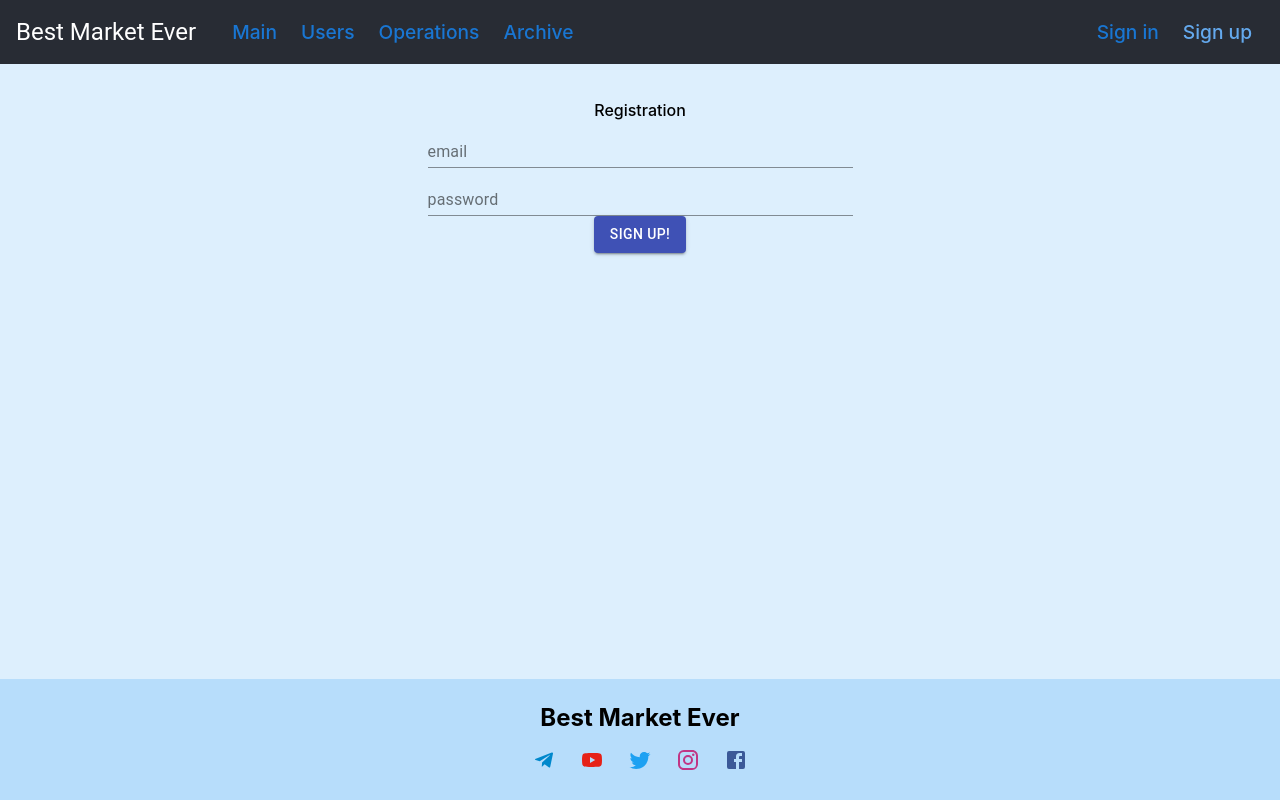
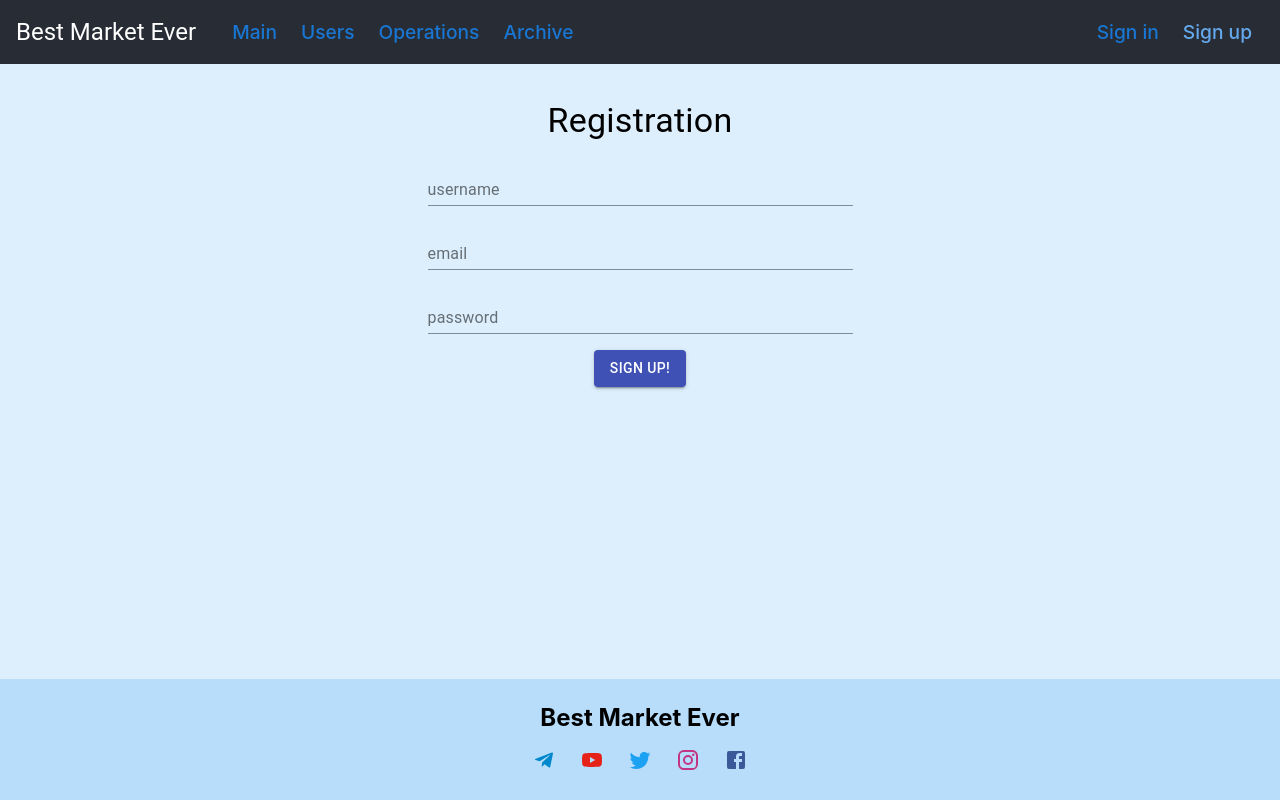
Before and after one commit to MaksimKazak/best-market-ever, a React (Create React App) app in the folder client/: page /registration in a window 1280 px wide. Built offline with nearby package versions, Linux system fonts and the light colour scheme.

Commit message:
Add username field and add margins

```diff
--- a/client/src/assets/styles/Registration.sass
+++ b/client/src/assets/styles/Registration.sass
@@ -7,4 +7,7 @@
 
 .registration-input
   width: 100%
-  margin-bottom: 16px
+  margin-bottom: 16px !important
+
+.registration-header
+  margin-bottom: 16px !important
--- a/client/src/components/pages/Registration.js
+++ b/client/src/components/pages/Registration.js
@@ -3,12 +3,14 @@ import React from 'react';
 import Box from '@material-ui/core/Box';
 import TextField from '@material-ui/core/TextField';
 import Button from '@material-ui/core/Button';
+import Typography from '@material-ui/core/Typography';
 
 function Registration() {
   return (
     <div>
-      Registration
+      <Typography variant='h4' className='registration-header'>Registration</Typography>
       <Box className='registration-box'>
+        <TextField className='registration-input' label='username'/>
         <TextField className='registration-input' label='email'/>
         <TextField className='registration-input' label='password' type='password'/>
         <Button color='primary' variant='contained'>Sign up!</Button>
```
